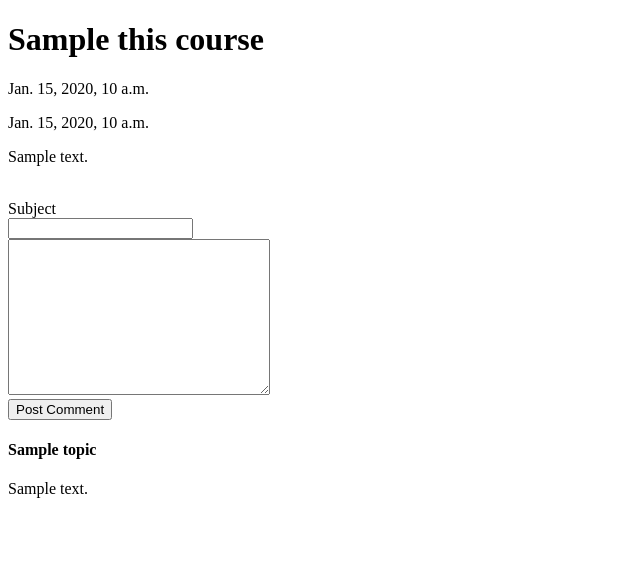
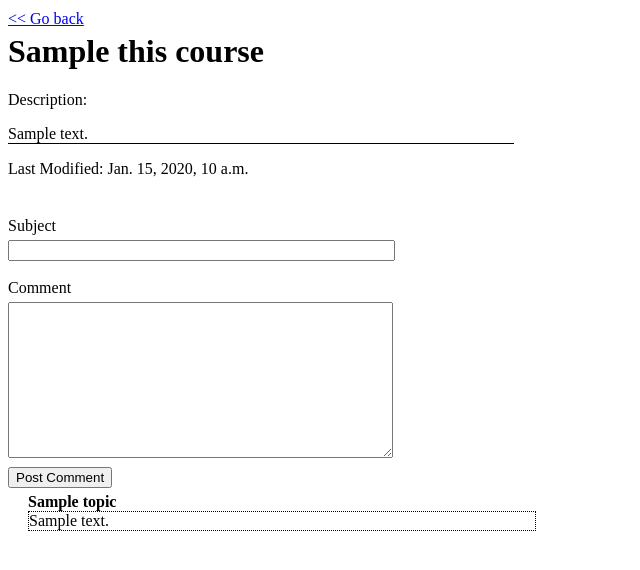
Before and after one commit to leongus1/courses_comments, a Django app: template courses_app/templates/comments.html in a window 1280 px wide. Shown: the top 570 px of the page, without its empty margins (0-640 px from the left). Run offline with Django 3.2, Linux system fonts and the light colour scheme; the template is opened without the code that fills it: most values are stand-ins (such as "Sample title", 1, 10 or a date in 2020).

Commit message:
everything is working

```diff
--- a/courses_app/static/css/style.css
+++ b/courses_app/static/css/style.css
@@ -1,9 +1,19 @@
-.column1{
-    width: 400px;
+*{
+    /* padding: 5px; */
+    margin-top: 5px;
 }
 
+.column1{
+    width: 500px;
+    margin-bottom: 5px;
+}
+
+h2{
+    margin-top: 35px;
+}
 .column2{
-    width: 200px;
+    width: 300px;
+    margin-top: 5px;
 }
 
 *{
@@ -18,3 +28,26 @@ th, td{
     padding: 5px 8px;
     border: 1px solid green;
 }
+
+#pbox{
+    width: 40%;
+    border-bottom: 1px solid black;
+}
+
+#comm{
+    width: 30%;
+}
+
+
+#comm_topic{
+    margin-bottom: 0px;
+    width: 40%;
+    margin-left: 20px;
+}
+
+#comm_body{
+    margin-top: 0px;
+    width: 40%;
+    margin-left: 20px;
+    border: 1px dotted black;
+}
--- a/courses_app/templates/comments.html
+++ b/courses_app/templates/comments.html
@@ -3,28 +3,32 @@
 <head>
     <meta charset="UTF-8">
     <meta name="viewport" content="width=device-width, initial-scale=1.0">
+    {% load static %}
+    <link rel="stylesheet" href="{% static 'css/style.css' %}">
     <title>Comments</title>
 </head>
 <body>
+    <a href="/"> << Go back</a>
+    <h1>{{this_course.name}}</h1>
+    <p>Description: </p>
+    <p id="pbox">{{this_course.description.description}}</p>
+    <p>Last Modified: {{this_course.modified_at}}</p>
 
-    <h1>{{this_course.name}}</h1>
-    <p>{{this_course.created_at}}</p>
-    <p>{{this_course.modified_at}}</p>
-    <p>{{this_course.description.description}}</p>
 
     <br>
     <form action="comments/add" method="POST">
         {% csrf_token %}
         <label >Subject</label><br>
-        <input type="text" name="topic" id=""><br>
-        <textarea name="comment" id="" cols="30" rows="10"></textarea><br>
-        <input type="submit" value="Post Comment">
+        <input type="text" name="topic" id="comm"><br><br>
+        <label>Comment</label><br>
+        <textarea name="comment" id="comm" cols="30" rows="10"></textarea><br>
+        <input id="button" type="submit" value="Post Comment">
 
     </form>
 
     {% for comment in this_course.comments.all %}
-        <h4>{{comment.topic}}</h4>
-        <p>{{comment.comment}}</p>
+        <h4 id="comm_topic">{{comment.topic}}</h4>
+        <p id="comm_body">{{comment.comment}}</p>
     {% endfor %}
 
 </body>
--- a/courses_app/templates/index.html
+++ b/courses_app/templates/index.html
@@ -21,7 +21,7 @@
             <p class="column1">Name: </p>
             <input type="text" name="course_name" class="column2" value="{{this_course.name}}"><br>
             <p class="column1">Description: </p>
-            <textarea name="description" id="" cols="30" rows="10" class="column2">{{this_course.description.description}}</textarea><br>
+            <textarea name="description" id="" cols="50" rows="5" class="column2">{{this_course.description.description}}</textarea><br>
             <input type="submit" value="{{button}}">
         </form>
 
@@ -39,7 +39,7 @@
                         <td>{{course.name}}</td>
                         <td>{{course.description.description}}</td>
                         <td>{{course.created_at}}</td>
-                        <td><a href="/courses/{{course.description_id}}">Edit</a> | <a href="/courses/{{course.description_id}}/comments">Add Comment</a> | <a href="/courses/destroy/{{course.description_id}}">Remove</a></td>
+                        <td><a href="/courses/{{course.description_id}}">Edit</a> | <a href="/courses/{{course.description_id}}/comments">View/Add Comments</a> | <a href="/courses/destroy/{{course.description_id}}">Remove</a></td>
                     </tr>
                 {% endfor %}
             </table>
```
Also changed, not shown: db.sqlite3.
